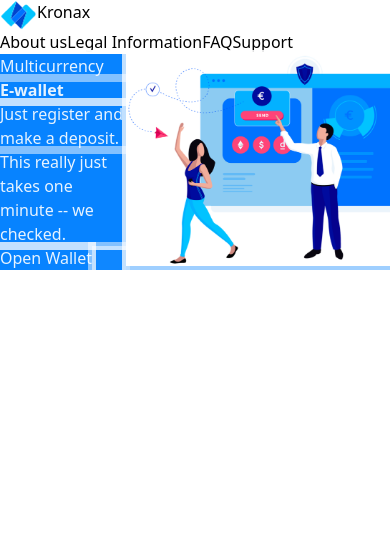
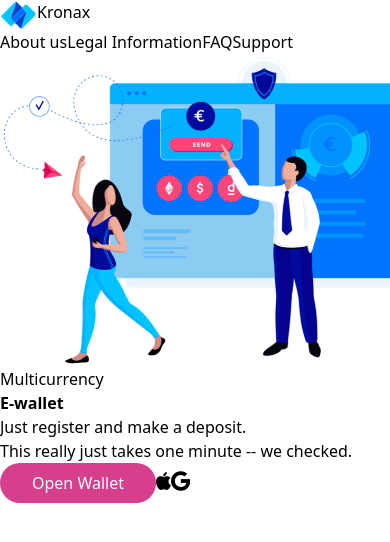
Before and after one commit to mostafabahri/kronax-landing, a website: page public/index.html in a window 390 px wide. Drawn offline with nearby package versions, Linux system fonts and the light colour scheme; files that its build step writes are made by us from their sources.

Commit message:
add logo

```diff
--- a/public/index.html
+++ b/public/index.html
@@ -3,8 +3,7 @@
 <head>
     <meta charset="utf-8">
     <meta name="viewport" content="width=device-width, initial-scale=1, shrink-to-fit=no">
-    <link rel="icon" type="image/png" sizes="32x32" href="/favicon-32x32.png">
-    <link rel="icon" type="image/png" sizes="16x16" href="/favicon-16x16.png">
+    <link rel="icon" type="image/png" sizes="32x32" href="/images/logo.png">
     <link href="https://unpkg.com/ionicons@4.5.10-0/dist/css/ionicons.min.css" rel="stylesheet">
     <link rel="stylesheet" href="/build/tailwind.css">
     <link rel="stylesheet" href="/debug-v1.css">
@@ -23,8 +22,8 @@
         <li><a href="#">Support</a></li>
     </ul>
 </nav>
-<main class="debug">
-    <div class="flex justify-between">
+<main class="">
+    <div class="flex justify-between md:pl-40 sm:flex-col md:flex-row flex-col-reverse">
         <section class="">
             <div>
                 <div>
@@ -36,10 +35,10 @@
                     <p>This really just takes one minute -- we checked.</p>
                 </div>
                 <div class="flex">
-                    <button href="#" class="">Open Wallet</button>
+                    <button href="#" class="px-8 py-2 text-white bg-pink-600 rounded-full">Open Wallet</button>
                     <div class="inline-flex">
-                        <!--<div class="rounded"><i class="ion-logo-apple text-2xl"></i></div>-->
-                        <!--<div class="rounded"><i class="ion-logo-google text-2xl"></i></div>-->
+                        <div class="rounded"><i class="ion-logo-apple text-2xl"></i></div>
+                        <div class="rounded"><i class="ion-logo-google text-2xl"></i></div>
                     </div>
                 </div>
             </div>
```
